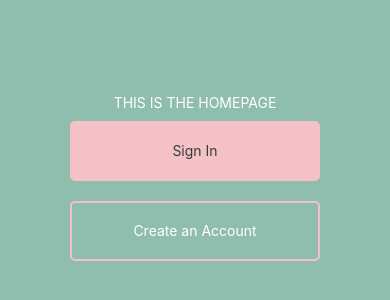
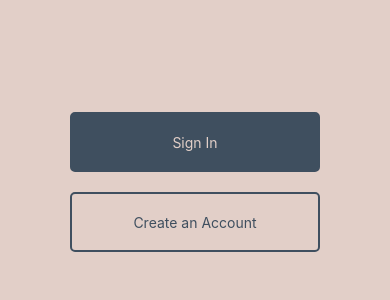
Before and after one commit to johnziss9/EasyContinuity-Mobile, a React Native app: screen /Home in a window 390 px wide. Shown: the part 240-540 px from the top of the page. Built offline with nearby package versions, Linux system fonts and the light colour scheme.

Commit message:
Change of colour scheme.

```diff
--- a/pages/Home.jsx
+++ b/pages/Home.jsx
@@ -4,21 +4,21 @@ import { SafeAreaView } from 'react-native-safe-area-context';
 const Home = () => {
     return (
         <SafeAreaView style={styles.container}>
-            <Text style={styles.tempText}>THIS IS THE HOMEPAGE</Text>
             <Pressable style={[styles.button, styles.loginButton]}>
                 <Text style={[styles.buttonText, styles.loginButtonText]}>Sign In</Text>
             </Pressable>
-            <Pressable style={[styles.button, styles.createButton]}>
+            <Pressable style={[styles.button]}>
                 <Text style={[styles.buttonText, styles.createButtonText]}>Create an Account</Text>
             </Pressable>
         </SafeAreaView>
     );
 }
 
+// Dusty Pink to be used CDA7AF
 const styles = StyleSheet.create({
     container: {
         flex: 1,
-        backgroundColor: '#8fbeae',
+        backgroundColor: '#E2CFC8',
         alignItems: 'center',
         justifyContent: 'center'
     },
@@ -26,7 +26,7 @@ const styles = StyleSheet.create({
         padding: 10,
         borderRadius: 5,
         borderWidth: 2,
-        borderColor: '#f4c1c6',
+        borderColor: '#3F4F5F',
         margin: 10,
         width: 250,
         height: 60,
@@ -34,23 +34,16 @@ const styles = StyleSheet.create({
         justifyContent: 'center'
     },
     loginButton: {
-        backgroundColor: '#f4c1c6'
-    },
-    createButton: {
-        backgroundColor: '#8fbeae'
+        backgroundColor: '#3F4F5F',
     },
     buttonText: {
         textAlign: 'center'
     },
     loginButtonText: {
-        color: '#353e39'
+        color: '#E2CFC8'
     },
     createButtonText: {
-        color: '#fff'
-    },
-
-    tempText: {
-        color: '#fff'
+        color: '#3F4F5F'
     }
 });
 
```
